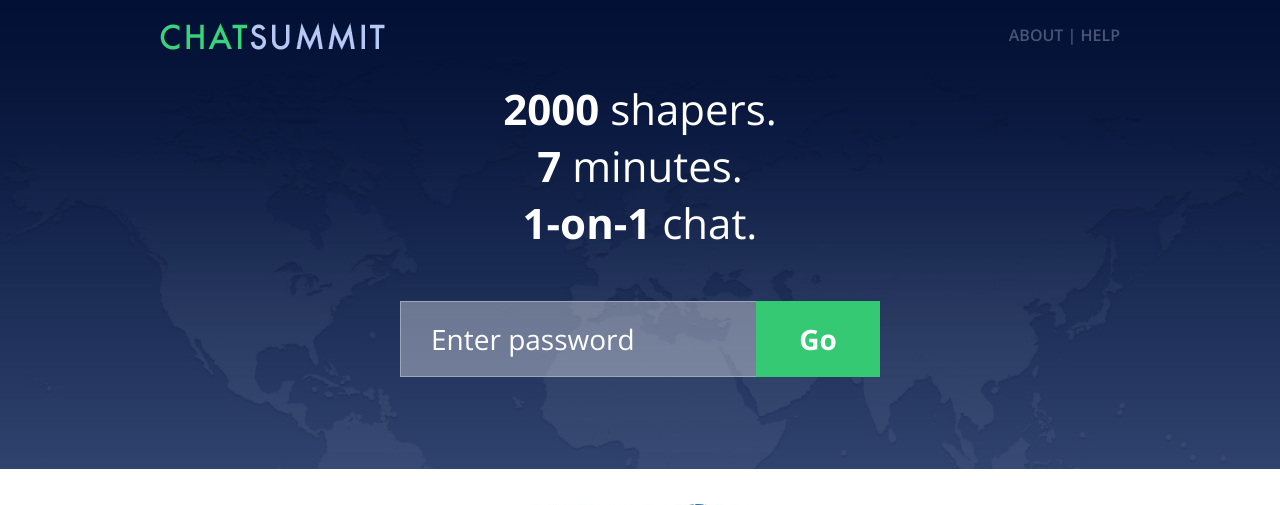
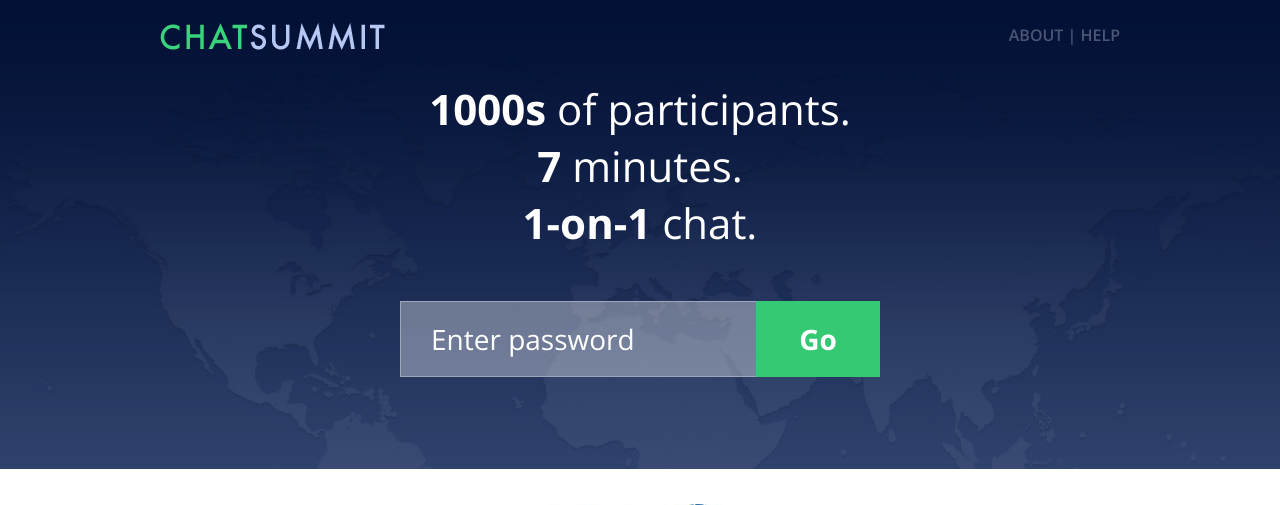
Before and after one commit to eladmallel/globalfacetime, a Django app: template shapers/facetime/templates/login.html in a window 1280 px wide. Shown: the top 505 px of the page. Run offline with Django 3.2, Linux system fonts and the light colour scheme; the template is opened without the code that fills it, so the values that code supplies are empty; some libraries are stand-ins or nearby versions.

Commit message:
generic (bad) text for the login page

```diff
--- a/shapers/facetime/templates/login.html
+++ b/shapers/facetime/templates/login.html
@@ -1,7 +1,7 @@
 {% extends 'base.html' %}
 
 {% block content %}
-<h1><strong>2000</strong> shapers.<br><strong>7</strong> minutes.<br><strong>1-on-1</strong> chat.</h1>
+<h1><strong>1000s</strong> of participants.<br><strong>7</strong> minutes.<br><strong>1-on-1</strong> chat.</h1>
 
 <form action="/profile" method="POST" class="user_form password_form">
 	{% csrf_token %}
```
